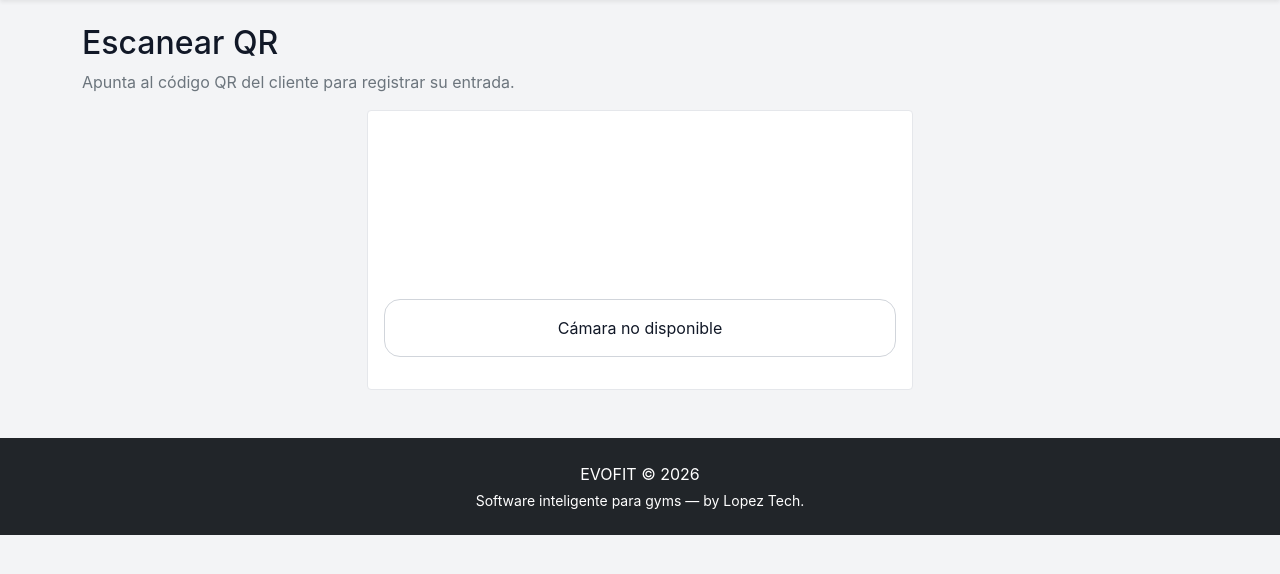
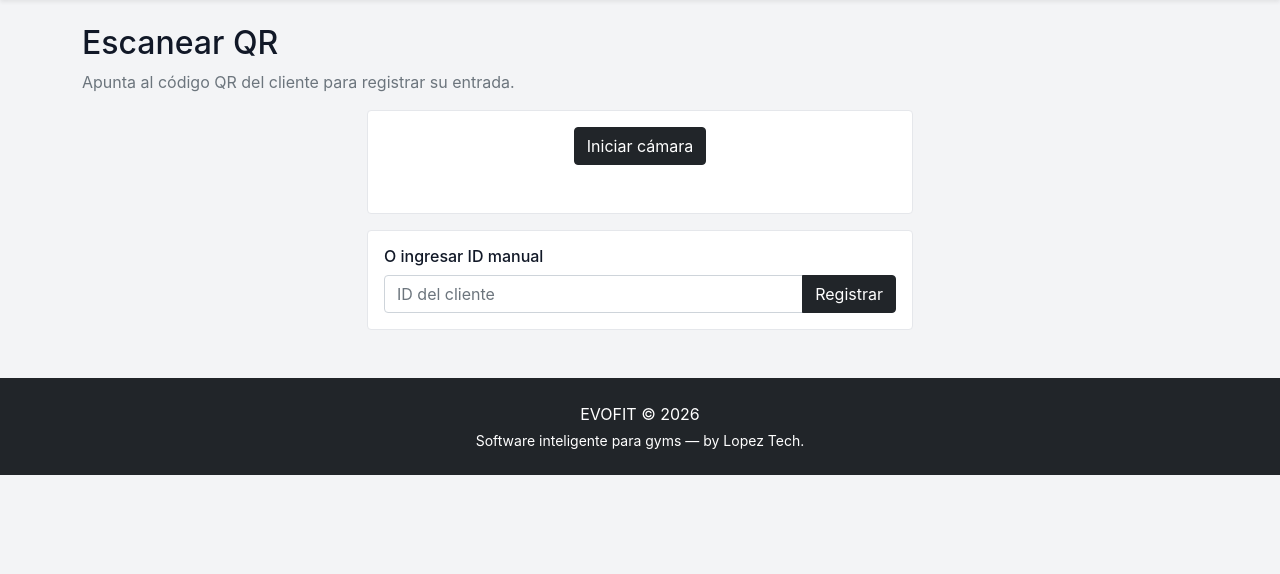
Before and after one commit to LopezTechLT/evofit, a Flask app: page /escaner in a window 1280 px wide. Shown: the part 87-661 px from the top of the page. Run offline with Flask 3, Linux system fonts and the light colour scheme; a user stored in the database is signed in; some libraries are stand-ins or nearby versions.

Commit message:
Fix QR scanner: camera button, manual fallback, login required

```diff
--- a/backend/routes/main.py
+++ b/backend/routes/main.py
@@ -312,6 +312,7 @@ def service_worker():
 
 
 @main.route('/qr_scan', methods=['POST'])
+@login_required
 def qr_scan():
     data = request.json
     client_id = data.get('client_id')
--- a/backend/templates/scanner.html
+++ b/backend/templates/scanner.html
@@ -5,11 +5,22 @@
 
 <div class="row justify-content-center">
     <div class="col-md-6">
-        <div class="card">
+        <div class="card mb-3">
             <div class="card-body text-center">
-                <video id="qrVideo" class="img-fluid rounded" style="max-width: 100%; height: auto;"></video>
+                <button id="startBtn" class="btn btn-dark mb-3">Iniciar cámara</button>
+                <video id="qrVideo" class="img-fluid rounded" style="max-width: 100%; height: auto; display:none;" playsinline></video>
                 <canvas id="qrCanvas" class="d-none"></canvas>
                 <div id="result" class="mt-3"></div>
+            </div>
+        </div>
+
+        <div class="card">
+            <div class="card-body">
+                <h6 class="card-title">O ingresar ID manual</h6>
+                <div class="input-group">
+                    <input type="number" id="manualId" class="form-control" placeholder="ID del cliente">
+                    <button id="manualBtn" class="btn btn-dark">Registrar</button>
+                </div>
             </div>
         </div>
     </div>
@@ -21,11 +32,53 @@ const video = document.getElementById('qrVideo');
 const canvas = document.getElementById('qrCanvas');
 const ctx = canvas.getContext('2d');
 const resultDiv = document.getElementById('result');
-let scanning = true;
+const startBtn = document.getElementById('startBtn');
+let stream = null;
+let scanning = false;
 
-navigator.mediaDevices.getUserMedia({ video: { facingMode: 'environment' } })
-    .then(stream => { video.srcObject = stream; video.play(); })
-    .catch(() => { resultDiv.innerHTML = '<div class="alert alert-danger">Cámara no disponible</div>'; });
+function checkin(clientId) {
+    scanning = false;
+    resultDiv.innerHTML = '<div class="spinner-border text-dark" role="status"></div>';
+    fetch('/qr_scan', {
+        method: 'POST',
+        headers: { 'Content-Type': 'application/json' },
+        body: JSON.stringify({ client_id: parseInt(clientId) })
+    })
+    .then(r => r.json())
+    .then(data => {
+        resultDiv.innerHTML = '<div class="alert alert-success mb-0">✓ ' + data.client + ' — ' + new Date(data.time).toLocaleTimeString() + '</div>';
+        setTimeout(() => { scanning = true; resultDiv.innerHTML = ''; }, 2000);
+    })
+    .catch(() => {
+        resultDiv.innerHTML = '<div class="alert alert-danger mb-0">Error al registrar</div>';
+        setTimeout(() => { scanning = true; resultDiv.innerHTML = ''; }, 2000);
+    });
+}
+
+startBtn.addEventListener('click', () => {
+    startBtn.disabled = true;
+    startBtn.textContent = 'Iniciando cámara...';
+    navigator.mediaDevices.getUserMedia({ video: { facingMode: 'environment' } })
+        .then(s => {
+            stream = s;
+            video.srcObject = s;
+            video.style.display = '';
+            video.play();
+            startBtn.textContent = 'Cámara activa';
+            scanning = true;
+            scan();
+        })
+        .catch(() => {
+            resultDiv.innerHTML = '<div class="alert alert-danger mb-0">Cámara no disponible</div>';
+            startBtn.disabled = false;
+            startBtn.textContent = 'Reintentar cámara';
+        });
+});
+
+document.getElementById('manualBtn').addEventListener('click', () => {
+    const id = document.getElementById('manualId').value;
+    if (id) checkin(id);
+});
 
 function scan() {
     if (!scanning) return;
@@ -36,27 +89,10 @@ function scan() {
         const imageData = ctx.getImageData(0, 0, canvas.width, canvas.height);
         const code = jsQR(imageData.data, imageData.width, imageData.height);
         if (code) {
-            scanning = false;
-            const clientId = code.data;
-            resultDiv.innerHTML = '<div class="spinner-border text-dark" role="status"></div>';
-            fetch('/qr_scan', {
-                method: 'POST',
-                headers: { 'Content-Type': 'application/json' },
-                body: JSON.stringify({ client_id: parseInt(clientId) })
-            })
-            .then(r => r.json())
-            .then(data => {
-                resultDiv.innerHTML = '<div class="alert alert-success">✓ ' + data.client + ' — ' + new Date(data.time).toLocaleTimeString() + '</div>';
-                setTimeout(() => { scanning = true; resultDiv.innerHTML = ''; }, 2000);
-            })
-            .catch(() => {
-                resultDiv.innerHTML = '<div class="alert alert-danger">Error al registrar</div>';
-                setTimeout(() => { scanning = true; resultDiv.innerHTML = ''; }, 2000);
-            });
+            checkin(code.data);
         }
     }
     requestAnimationFrame(scan);
 }
-scan();
 </script>
 {% endblock %}
```
